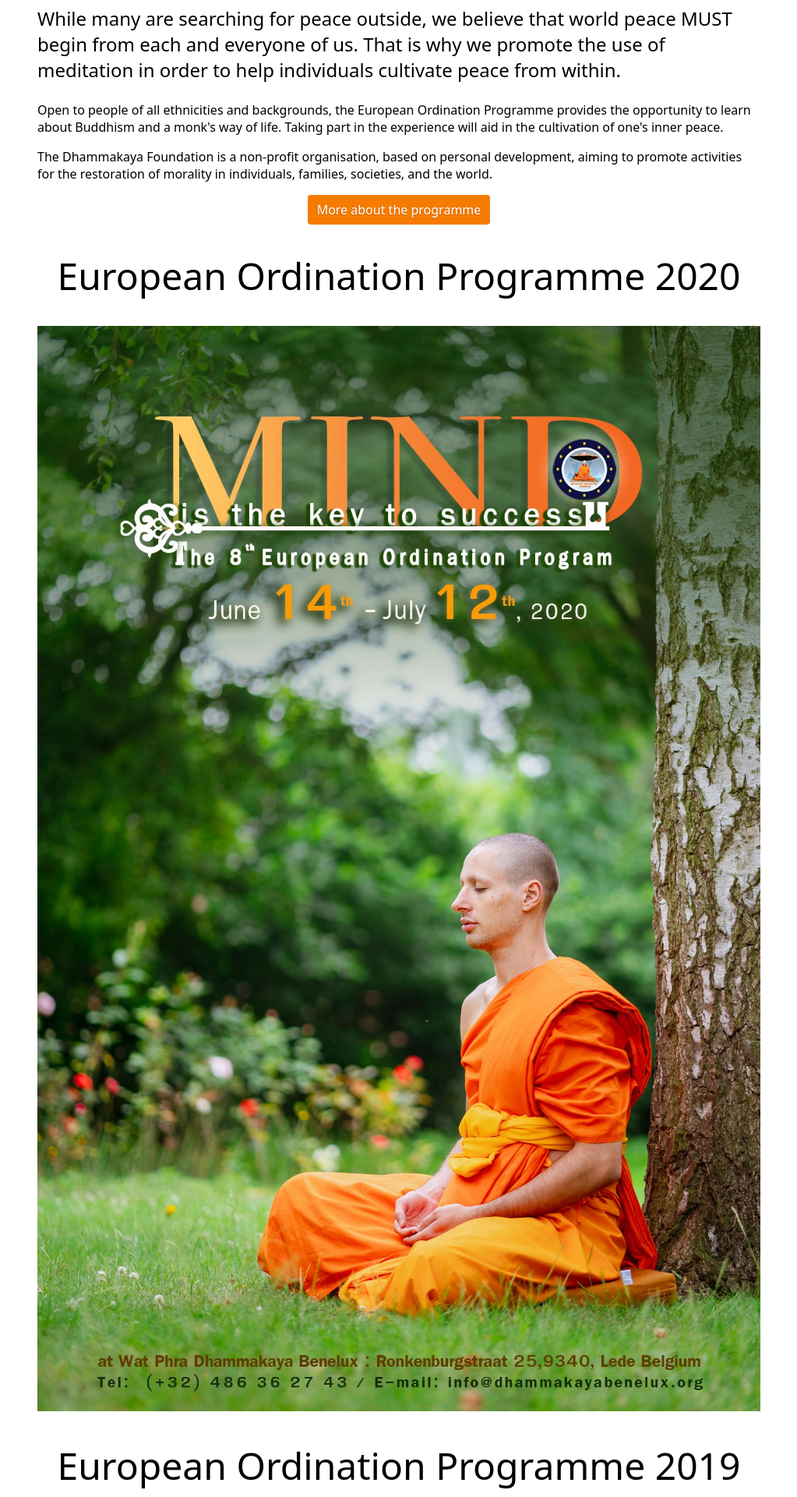
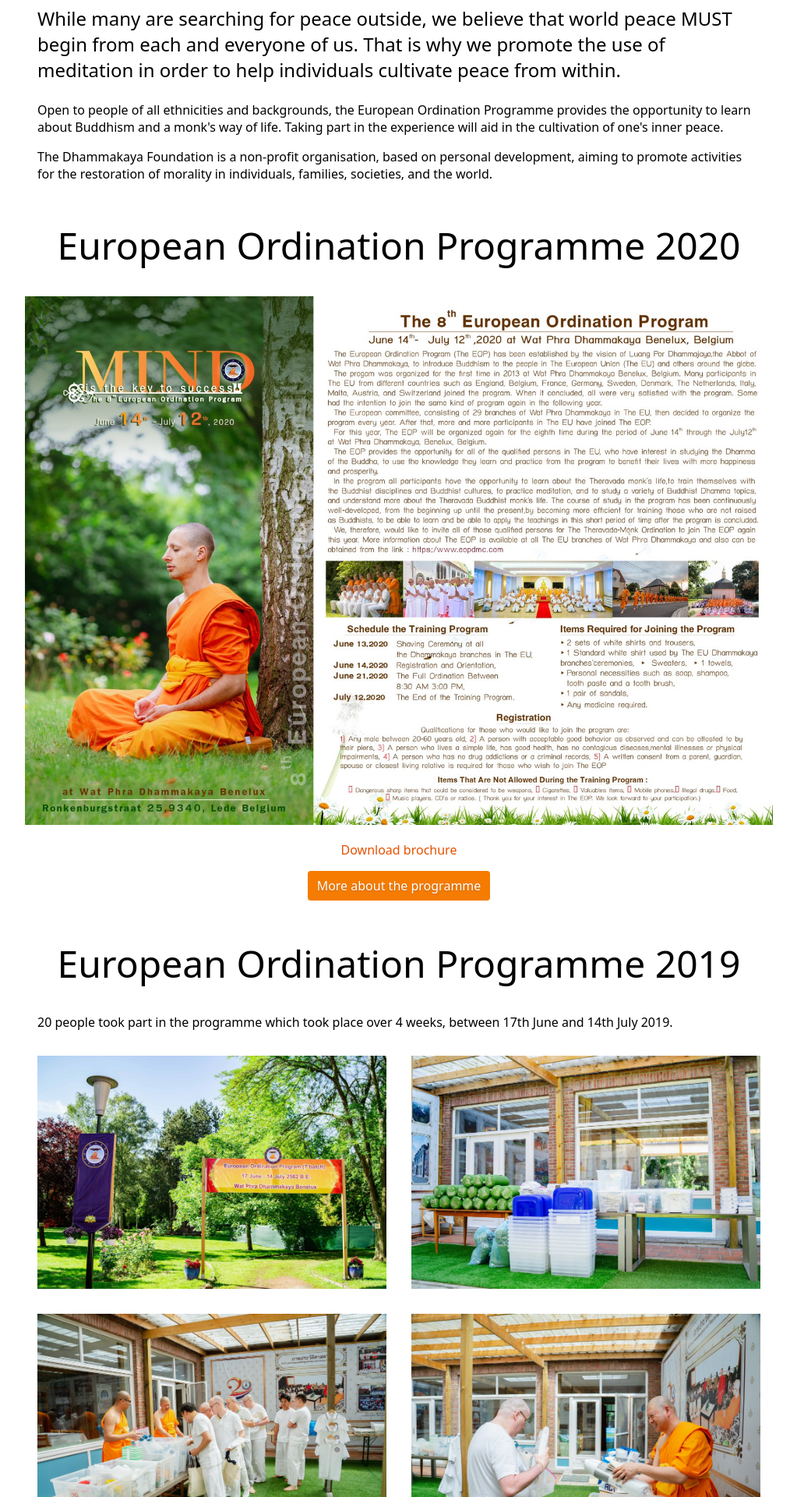
Before and after one commit to spicalous/eop-website, a Jekyll site: the page built from index.html, in a window 1280 px wide. Shown: the part 1420-3340 px from the top of the page at 78% size, without its empty margins (128-1151 px from the left). Built offline with Jekyll 4.4.1, drawn with Linux system fonts in a browser that asks for light colours.

Commit message:
Added 2020 brochure

```diff
--- a/_includes/footer.html
+++ b/_includes/footer.html
@@ -4,7 +4,7 @@
       <b>European Ordination Programme</b>
     </div>
     <div class="row">
-      <div class="col-12 col-sm-6 mt-3 footer-description">
+      <div class="col-12 col-sm-6 footer-description">
         <address>
           Wat Phra Dhammakaya Benelux<br>
           Ronkenburgstraat 25<br>
@@ -13,7 +13,7 @@
           <a href="mailto:info@dhammakayabenelux.org">info@dhammakayabenelux.org</a><br>
         </address>
       </div>
-      <div class="col-12 col-sm-6 mt-3 footer-description">
+      <div class="col-12 col-sm-6 footer-description">
         World peace through inner peace. A non-profit organisation, whose purpose is to teach meditation for world
         peace.
       </div>
--- a/_includes/nav.html
+++ b/_includes/nav.html
@@ -1,7 +1,7 @@
 <nav>
   <ul class="nav">
     <a class="nav-icon" href="{{ site.baseurl }}/">
-      <img src="{{ site.baseurl }}{% link assets/images/logo-eop.png %}" width="32" height="32" />
+      <img src="assets/images/logo-eop.png" width="32" height="32" />
     </a>
     {% for nav in site.nav_list %}
       {% assign matching_page = site.pages | where: "path", nav.path | first %}
--- a/_scss/_layout.scss
+++ b/_scss/_layout.scss
@@ -26,6 +26,11 @@
   margin-right: -$gutter-width;
 }
 
+.justify-content-center {
+  -ms-flex-pack: center !important;
+  justify-content: center !important
+}
+
 // Make columns without breakpoints
 // e.g. col-1 to col-12
 @for $i from 1 through $columns {
--- a/_scss/_util.scss
+++ b/_scss/_util.scss
@@ -10,6 +10,14 @@
 .py {
   padding-top: $gutter-width;
   padding-bottom: $gutter-width;
+}
+
+.mt-3 {
+  margin-top: 3 * $gutter-width;
+}
+
+.mb-0 {
+  margin-bottom: 0;
 }
 
 // responsive display utilities
--- a/_scss/components/_table.scss
+++ b/_scss/components/_table.scss
@@ -9,7 +9,14 @@
   th,
   td {
     padding: $table-cell-padding;
+  }
+
+  tr {
     border-top: $table-border-width solid $table-border-color;
+  }
+
+  tr:first-child {
+    border-top: none;
   }
 
   thead th {
--- a/index.html
+++ b/index.html
@@ -19,18 +19,22 @@
     The Dhammakaya Foundation is a non-profit organisation, based on personal development, aiming to promote activities
     for the restoration of morality in individuals, families, societies, and the world.
   </p>
+  <h1 class="text-center mt-3">European Ordination Programme 2020</h1>
+</div>
+<div class="container-fluid">
+  <div class="row justify-content-center">
+    <div class="col-lg-9 col-md-10 d-none d-block-sm">
+      <img class="img-fluid w-100" src="assets/images/2020/brochure-en.jpg"/>
+    </div>
+    <img class="img-fluid d-none-sm" src="assets/images/2020/poster-en.jpg"/>
+  </div>
+</div>
+<div class="container">
+  <div class="text-center">
+    <p><a href="assets/images/2020/brochure-en.jpg">Download brochure</a></p>
+  </div>
   <p class="text-center"><a class="btn btn-main" href="{{ "/about/" | relative_url }}">More about the programme</a></p>
-  <h1 class="text-center">European Ordination Programme 2020</h1>
-  <img class="img-fluid" src="{{ "assets/images/2020-poster.jpg" | relative_url }}">
-<!-- Pending 2020 details
-  <div class="text-center">
-    <p><a href="assets/images/2019/original/brochure-en.JPG">Download brochure (en)</a></p>
-    <p><a href="assets/images/2019/original/brochure-th.JPG">Download brochure (th)</a></p>
-    <p><a href="assets/images/2019/original/poster-en.JPG">Download poster (en)</a></p>
-    <p><a href="assets/images/2019/original/poster-th.JPG">Download poster (th)</a></p>
-  </div>
--->
-  <h1 class="text-center">European Ordination Programme 2019</h1>
+  <h1 class="text-center mt-3">European Ordination Programme 2019</h1>
   <p>
     20 people took part in the programme which took place over 4 weeks, between 17th June and 14th July 2019.
   </p>
@@ -46,87 +50,87 @@
     <img class="px py col-12 col-sm-6 img-fluid" src="{{ "assets/images/2019/misc/9.jpg" | relative_url }}">
     <img class="px py col-12 col-sm-6 img-fluid" src="{{ "assets/images/2019/misc/10.jpg" | relative_url }}">
   </div>
-  <h1 class="text-center">Temples in Europe</h1>
+  <h1 class="text-center mt-3">Temples in Europe</h1>
   <div class="row">
 
-    <div class="col-12 px"><h2>🇦🇹 Austria</h2></div>
+    <div class="col-12 px"><h2 class="mb-0">🇦🇹 Austria</h2></div>
     {% for temple in site.data.temples.austria %}
     <div class="col-6 col-md-6 px">
       {% include card.html title=temple.title content=temple.content %}
     </div>
     {% endfor %}
 
-    <div class="col-12 px"><h2>🇧🇪 Belgium</h2></div>
+    <div class="col-12 px"><h2 class="mb-0 mt-3">🇧🇪 Belgium</h2></div>
     {% for temple in site.data.temples.belgium %}
     <div class="col-6 col-md-6 px">
       {% include card.html title=temple.title content=temple.content %}
     </div>
     {% endfor %}
 
-    <div class="col-12 px"><h2>🇩🇰 Denmark</h2></div>
+    <div class="col-12 px"><h2 class="mb-0 mt-3">🇩🇰 Denmark</h2></div>
     {% for temple in site.data.temples.denmark %}
     <div class="col-6 col-md-6 px">
       {% include card.html title=temple.title content=temple.content %}
     </div>
     {% endfor %}
 
-    <div class="col-12 px"><h2>🇫🇷 France</h2></div>
+    <div class="col-12 px"><h2 class="mb-0 mt-3">🇫🇷 France</h2></div>
     {% for temple in site.data.temples.france %}
     <div class="col-6 col-md-6 px">
       {% include card.html title=temple.title content=temple.content %}
     </div>
     {% endfor %}
 
-    <div class="col-12 px"><h2>🇩🇪 Germany</h2></div>
+    <div class="col-12 px"><h2 class="mb-0 mt-3">🇩🇪 Germany</h2></div>
     {% for temple in site.data.temples.germany %}
     <div class="col-6 col-md-6 px">
       {% include card.html title=temple.title content=temple.content %}
     </div>
     {% endfor %}
 
-    <div class="col-12 px"><h2>🇮🇸 Iceland</h2></div>
+    <div class="col-12 px"><h2 class="mb-0 mt-3">🇮🇸 Iceland</h2></div>
     {% for temple in site.data.temples.iceland %}
     <div class="col-6 col-md-6 px">
       {% include card.html title=temple.title content=temple.content %}
     </div>
     {% endfor %}
 
-    <div class="col-12 px"><h2>🇮🇹 Italy</h2></div>
+    <div class="col-12 px"><h2 class="mb-0 mt-3">🇮🇹 Italy</h2></div>
     {% for temple in site.data.temples.italy %}
     <div class="col-6 col-md-6 px">
       {% include card.html title=temple.title content=temple.content %}
     </div>
     {% endfor %}
 
-    <div class="col-12 px"><h2>🇳🇱 Netherlands</h2></div>
+    <div class="col-12 px"><h2 class="mb-0 mt-3">🇳🇱 Netherlands</h2></div>
     {% for temple in site.data.temples.netherlands %}
     <div class="col-6 col-md-6 px">
       {% include card.html title=temple.title content=temple.content %}
     </div>
     {% endfor %}
 
-    <div class="col-12 px"><h2>🇳🇴 Norway</h2></div>
+    <div class="col-12 px"><h2 class="mb-0 mt-3">🇳🇴 Norway</h2></div>
     {% for temple in site.data.temples.norway %}
     <div class="col-6 col-md-6 px">
       {% include card.html title=temple.title content=temple.content %}
     </div>
     {% endfor %}
 
-    <div class="col-12 px"><h2>🇸🇪 Sweden</h2></div>
+    <div class="col-12 px"><h2 class="mb-0 mt-3">🇸🇪 Sweden</h2></div>
     {% for temple in site.data.temples.sweden %}
     <div class="col-6 col-md-6 px">
       {% include card.html title=temple.title content=temple.content %}
     </div>
     {% endfor %}
 
-    <div class="col-12 px"><h2>🇨🇭 Switzerland</h2></div>
+    <div class="col-12 px"><h2 class="mb-0 mt-3">🇨🇭 Switzerland</h2></div>
     {% for temple in site.data.temples.switzerland %}
     <div class="col-6 col-md-6 px">
       {% include card.html title=temple.title content=temple.content %}
     </div>
     {% endfor %}
 
-    <div class="col-12 px"><h2>🇬🇧 United Kingdom</h2></div>
+    <div class="col-12 px"><h2 class="mb-0 mt-3">🇬🇧 United Kingdom</h2></div>
     {% for temple in site.data.temples.united_kingdom %}
     <div class="col-6 col-md-6 px">
       {% include card.html title=temple.title content=temple.content %}
```
Also changed, not shown: about/index.html (+13 -13 lines), README.md, assets/images/2020/brochure-en.jpg (added), assets/images/2020/poster-en.jpg (renamed from assets/images/2020-poster.jpg).
